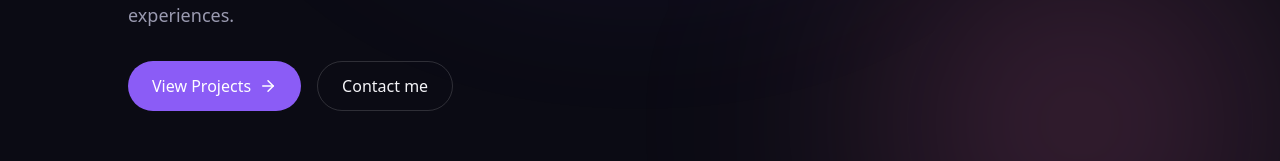
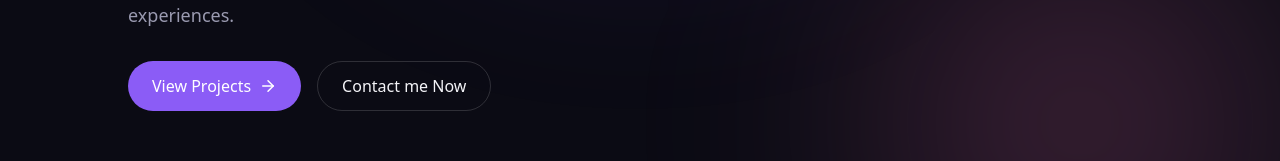
Before and after one commit to Neerajsingh14/neeraj-portfolio, a Next.js app: page / in a window 1280 px wide. Shown: the part 477-638 px from the top of the page. Built offline with nearby package versions, Linux system fonts and the light colour scheme.

Commit message:
feat: add about, projects, skills, contact sections

```diff
--- a/components/Hero.tsx
+++ b/components/Hero.tsx
@@ -73,7 +73,7 @@ export default function Hero() {
             href="#contact"
             className="rounded-full border border-white/15 px-6 py-3 font-medium transition hover:bg-white/10"
           >
-            Contact me
+            Contact me Now
           </a>
         </motion.div>
 
```
